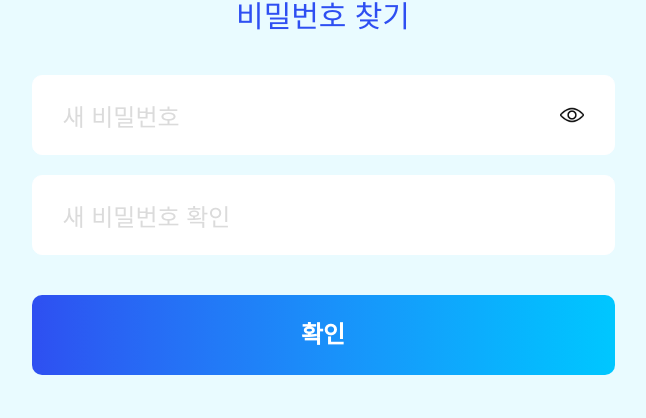
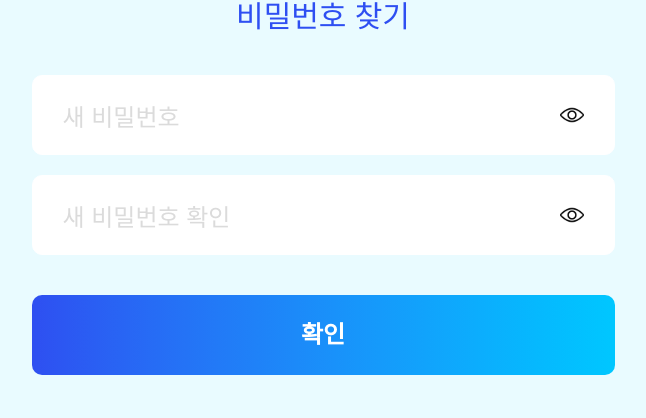
Before and after one commit to FRONTENDBOOTCAMP-14th/Final-project-team9, a Next.js app: page /reset-password in a window 1280 px wide. Shown: the part 238-656 px from the top of the page, without its empty margins (317-963 px from the left). Built offline with nearby package versions, Linux system fonts and the light colour scheme; no server answers; a web font is replaced by a local one.

Commit message:
refactor : 비밀번호 UI 리팩토링

```diff
--- a/src/components/auth/LoginForm.tsx
+++ b/src/components/auth/LoginForm.tsx
@@ -1,20 +1,18 @@
 "use client";
 
 import { useState } from "react";
-import Image from "next/image";
 import { useRouter } from "next/navigation";
 import Button from "@/components/common/Button";
 import LabeledInput from "@/components/common/LabeledInput";
+import PasswordInput from "@/components/common/PasswordInput";
 import { supabase } from "@/lib/supabase";
 
 const LoginForm = () => {
   const router = useRouter();
   const [id, setId] = useState("");
   const [password, setPassword] = useState("");
-  const [showPassword, setShowPassword] = useState(false);
   const [error, setError] = useState<string | null>(null);
 
-  // supabese users table에는 비밀번호를 저장하지 않기 때문에 username(아이디)로 supabase.auth에서 email을 파싱 후 검증
   const handleLogin = async (username: string, password: string) => {
     try {
       const { data: users, error: fetchError } = await supabase
@@ -23,49 +21,36 @@ const LoginForm = () => {
         .eq("username", username)
         .single();
 
-      if (fetchError || !users) throw new Error("사용자를 찾을 수 없습니다.");
+      if (fetchError || !users) {
+        throw new Error("아이디 또는 비밀번호가 잘못되었습니다.");
+      }
 
       const email = users.email;
 
-      const { data, error } = await supabase.auth.signInWithPassword({
-        email,
-        password,
-      });
+      const { data, error: signInError } =
+        await supabase.auth.signInWithPassword({
+          email,
+          password,
+        });
 
-      if (error) throw error;
+      if (signInError) throw signInError;
+
       console.log("로그인 성공", data);
       router.push("/");
     } catch (error: unknown) {
-      if (error instanceof Error) {
-        console.error(error.message);
-        setError(error.message);
-      } else {
-        console.error(error);
-        setError(String(error));
-      }
+      console.error(error);
+      setError("아이디 또는 비밀번호가 잘못되었습니다.");
     }
   };
 
   const handleSubmit = async (e: React.FormEvent<HTMLFormElement>) => {
     e.preventDefault();
     setError(null);
-
-    try {
-      await handleLogin(id, password);
-    } catch (error: unknown) {
-      if (error instanceof Error) {
-        console.error(error.message);
-        setError(error.message);
-      } else {
-        console.error(error);
-        setError(String(error));
-      }
-    }
+    await handleLogin(id, password);
   };
 
   return (
     <div className="w-full max-w-[615px]">
-      {/* 로고와 하단 링크 부분이 모두 제거되었습니다. */}
       <form
         onSubmit={(e) => {
           void handleSubmit(e);
@@ -82,37 +67,12 @@ const LoginForm = () => {
         />
 
         <div className="mt-[20px]">
-          <LabeledInput
+          <PasswordInput
             id="login-password"
             label="비밀번호를 입력하세요"
-            type={showPassword ? "text" : "password"}
             value={password}
             onChange={(e) => setPassword(e.target.value)}
             containerClassName="w-full h-[80px]"
-            icon={
-              <button
-                type="button"
-                onClick={() => setShowPassword(!showPassword)}
-                className="flex items-center justify-center"
-                aria-label="비밀번호 보이기/숨기기"
-              >
-                {showPassword ? (
-                  <Image
-                    src="/assets/eye-off.svg"
-                    alt="비밀번호 숨기기"
-                    width={30}
-                    height={16}
-                  />
-                ) : (
-                  <Image
-                    src="/assets/eye-on.svg"
-                    alt="비밀번호 보기"
-                    width={24}
-                    height={24}
-                  />
-                )}
-              </button>
-            }
           />
         </div>
 
--- a/src/components/auth/ResetPasswordForm.tsx
+++ b/src/components/auth/ResetPasswordForm.tsx
@@ -1,16 +1,17 @@
 "use client";
 
 import { useState } from "react";
-import Image from "next/image";
+import { useRouter } from "next/navigation";
 import Button from "@/components/common/Button";
-import LabeledInput from "@/components/common/LabeledInput";
+import PasswordInput from "@/components/common/PasswordInput";
+import { supabase } from "@/lib/supabase";
 
 const ResetPasswordForm = () => {
+  const router = useRouter();
   const [newPassword, setNewPassword] = useState("");
   const [confirmPassword, setConfirmPassword] = useState("");
   const [passwordError, setPasswordError] = useState("");
   const [confirmError, setConfirmError] = useState("");
-  const [showPassword, setShowPassword] = useState(false);
 
   const handlePasswordChange = (e: React.ChangeEvent<HTMLInputElement>) => {
     const { value } = e.target;
@@ -19,6 +20,11 @@ const ResetPasswordForm = () => {
       setPasswordError("비밀번호는 8자리 이상 입력 가능합니다");
     } else {
       setPasswordError("");
+    }
+    if (confirmPassword && value !== confirmPassword) {
+      setConfirmError("비밀번호가 일치하지 않습니다");
+    } else {
+      setConfirmError("");
     }
   };
 
@@ -32,63 +38,54 @@ const ResetPasswordForm = () => {
     }
   };
 
-  const handleResetSubmit = (e: React.FormEvent<HTMLFormElement>) => {
+  const handleResetSubmit = async (e: React.FormEvent<HTMLFormElement>) => {
     e.preventDefault();
-    console.log("새 비밀번호로 변경 시도:", newPassword);
+    if (newPassword !== confirmPassword) {
+      setConfirmError("비밀번호가 일치하지 않습니다");
+      return;
+    }
+    if (passwordError || confirmError || !newPassword) {
+      alert("입력값을 확인해주세요.");
+      return;
+    }
+
+    const { error } = await supabase.auth.updateUser({
+      password: newPassword,
+    });
+
+    if (error) {
+      alert("오류: " + error.message);
+    } else {
+      alert("비밀번호가 성공적으로 변경되었습니다. 다시 로그인해주세요.");
+      await supabase.auth.signOut();
+      router.push("/login");
+    }
   };
 
   return (
     <div className="w-full max-w-[615px]">
-      {/* 로고와 제목은 AuthLayout에서 처리하므로 여기서 제거합니다. */}
-      <form onSubmit={handleResetSubmit} className="flex flex-col">
-        {/* 새 비밀번호 입력 */}
-        <LabeledInput
+      <form
+        onSubmit={(e) => void handleResetSubmit(e)}
+        className="flex flex-col"
+      >
+        <PasswordInput
           id="new-password"
           label="새 비밀번호"
-          type={showPassword ? "text" : "password"}
           value={newPassword}
           onChange={handlePasswordChange}
           error={passwordError}
           containerClassName="w-full"
-          icon={
-            <button
-              type="button"
-              onClick={() => setShowPassword(!showPassword)}
-              className="flex items-center justify-center"
-              aria-label="비밀번호 보이기/숨기기"
-            >
-              {showPassword ? (
-                <Image
-                  src="/assets/eye-off.svg"
-                  alt="비밀번호 숨기기"
-                  width={30}
-                  height={16}
-                />
-              ) : (
-                <Image
-                  src="/assets/eye-on.svg"
-                  alt="비밀번호 보기"
-                  width={24}
-                  height={24}
-                />
-              )}
-            </button>
-          }
         />
-
-        {/* 새 비밀번호 확인 입력 */}
         <div className="mt-[20px]">
-          <LabeledInput
+          <PasswordInput
             id="confirm-password"
             label="새 비밀번호 확인"
-            type={showPassword ? "text" : "password"}
             value={confirmPassword}
             onChange={handleConfirmChange}
             error={confirmError}
             containerClassName="w-full"
           />
         </div>
-
         <Button
           type="submit"
           variant="primary"
--- a/src/components/common/LabeledInput.tsx
+++ b/src/components/common/LabeledInput.tsx
@@ -1,23 +1,25 @@
-// src/components/common/LabeledInput.tsx
-
-import React, { forwardRef } from "react";
+import React from "react";
 import { clsx } from "clsx";
 import { twMerge } from "tailwind-merge";
 
+// forwardRef 관련 타입을 제거합니다.
 export interface LabeledInputProps
   extends React.InputHTMLAttributes<HTMLInputElement> {
   label: string;
   error?: string;
   icon?: React.ReactNode;
   containerClassName?: string;
-  required?: boolean;
 }
 
-const LabeledInput = forwardRef<HTMLInputElement, LabeledInputProps>(
-  (
-    { label, error, icon, className, containerClassName, required, ...props },
-    ref,
-  ) => {
+// forwardRef를 사용하지 않는 일반 함수 컴포넌트로 변경합니다.
+const LabeledInput = ({
+  label,
+  error,
+  icon,
+  className,
+  containerClassName,
+  ...props
+}: LabeledInputProps) => {
   const formFieldContainerStyles = twMerge("relative", containerClassName);
 
   const inputBoxStyles = twMerge(
@@ -26,7 +28,7 @@ const LabeledInput = forwardRef<HTMLInputElement, LabeledInputProps>(
       "border-red-500": error,
       "focus-within:border-blue-600 focus-within:ring-1 focus-within:ring-blue-600":
         !error,
-      }),
+    })
   );
 
   const inputElementStyles = twMerge(
@@ -34,30 +36,21 @@ const LabeledInput = forwardRef<HTMLInputElement, LabeledInputProps>(
     clsx({
       "pr-[90px]": !!icon,
     }),
-      className,
+    className
   );
 
   const labelStyles = twMerge(
     "absolute left-[30px] text-[#DBDBDB] transition-all duration-200 ease-in-out pointer-events-none",
     "top-[24px] text-[24px]",
     "peer-focus:top-[12px] peer-focus:text-[16px] peer-focus:text-[#DBDBDB]",
-      "peer-[:not(:placeholder-shown)]:top-[12px] peer-[:not(:placeholder-shown)]:text-[16px] peer-[:not(:placeholder-shown)]:text-[#DBDBDB]",
+    "peer-[:not(:placeholder-shown)]:top-[12px] peer-[:not(:placeholder-shown)]:text-[16px] peer-[:not(:placeholder-shown)]:text-[#DBDBDB]"
   );
 
   return (
     <div className={formFieldContainerStyles}>
       <div className={inputBoxStyles}>
-          {required && (
-            <span className="absolute left-[12px] top-[8px] text-red-500">
-              *
-            </span>
-          )}
-          <input
-            ref={ref}
-            className={inputElementStyles}
-            placeholder={label}
-            {...props}
-          />
+        {/* ref prop을 받지 않도록 수정되었습니다. */}
+        <input className={inputElementStyles} placeholder={label} {...props} />
         <label htmlFor={props.id} className={labelStyles}>
           {label}
         </label>
@@ -67,15 +60,9 @@ const LabeledInput = forwardRef<HTMLInputElement, LabeledInputProps>(
           </div>
         )}
       </div>
-
-        {/* [수정] div를 삭제하고, 에러가 있을 때만 p 태그가 렌더링되도록 합니다. */}
-        {error && (
-          <p className="mt-[10px] text-[20px] text-[#FF0606]">{error}</p>
-        )}
+      {error && <p className="mt-[10px] text-[20px] text-[#FF0606]">{error}</p>}
     </div>
   );
-  },
-);
+};
 
-LabeledInput.displayName = "LabeledInput";
 export default LabeledInput;
--- /dev/null
+++ b/src/components/common/PasswordInput.tsx
@@ -0,0 +1,53 @@
+"use client";
+
+import React, { useState } from "react";
+import Image from "next/image";
+import LabeledInput, {
+  LabeledInputProps,
+} from "@/components/common/LabeledInput";
+
+// 이 컴포넌트는 LabeledInput의 모든 속성을 받을 수 있습니다.
+const PasswordInput = (props: LabeledInputProps) => {
+  // 보기/숨기기 상태를 컴포넌트 내부에서 독립적으로 관리합니다.
+  const [showPassword, setShowPassword] = useState(false);
+
+  const togglePasswordVisibility = () => {
+    setShowPassword((prev) => !prev);
+  };
+
+  return (
+    <LabeledInput
+      // 전달받은 모든 속성을 그대로 LabeledInput에 넘겨줍니다.
+      {...props}
+      // type은 내부 상태(showPassword)에 따라 동적으로 결정됩니다.
+      type={showPassword ? "text" : "password"}
+      // icon 속성을 사용하여 보기/숨기기 버튼 UI를 렌더링합니다.
+      icon={
+        <button
+          type="button"
+          onClick={togglePasswordVisibility}
+          className="flex items-center justify-center"
+          aria-label={showPassword ? "비밀번호 숨기기" : "비밀번호 보기"}
+        >
+          {showPassword ? (
+            <Image
+              src="/assets/eye-off.svg"
+              alt="비밀번호 숨기기"
+              width={30}
+              height={16}
+            />
+          ) : (
+            <Image
+              src="/assets/eye-on.svg"
+              alt="비밀번호 보기"
+              width={24}
+              height={24}
+            />
+          )}
+        </button>
+      }
+    />
+  );
+};
+
+export default PasswordInput;
```
Also changed, not shown: src/components/auth/SignUpForm.tsx (+7 -22 lines). Lines whose indentation alone changed are shown as unchanged.
